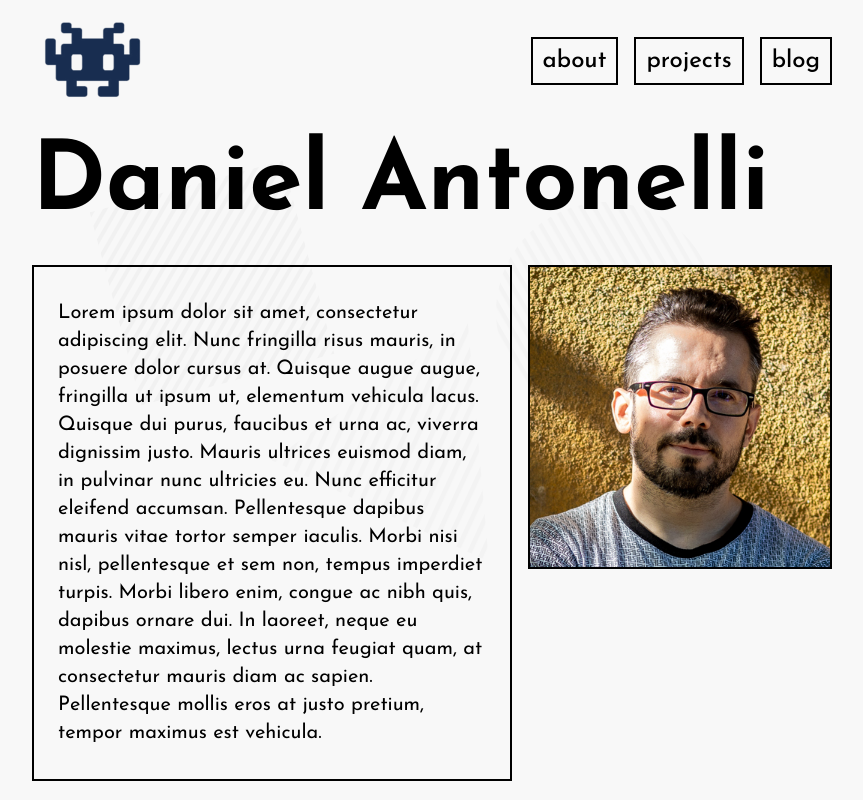
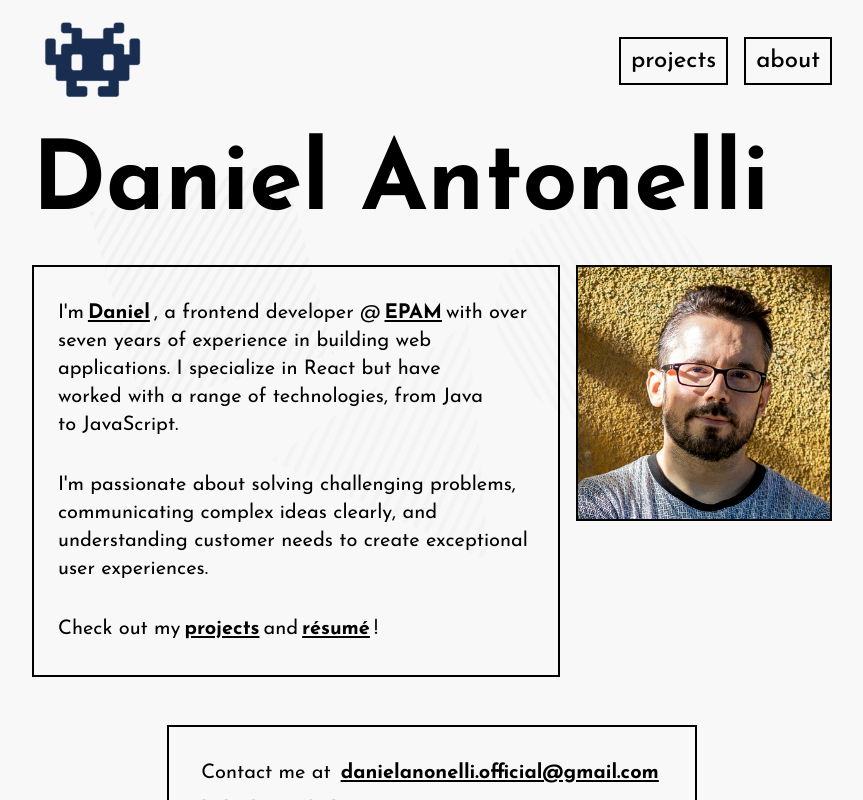
Before and after one commit to dan-antonelli/dantonelli-portfolio, a React (Vite) app: page / in a window 1280 px wide. Shown: the top 800 px of the page, without its empty margins (208-1071 px from the left). Built offline with nearby package versions, Linux system fonts and the light colour scheme.

Commit message:
spice up info section

```diff
--- a/src/App.css
+++ b/src/App.css
@@ -28,6 +28,7 @@ h1 {
 p {
   font-size: 1.25rem;
   line-height: 1.75rem;
+  font-weight: 400;
 }
 
 nav {
@@ -73,11 +74,11 @@ a:focus::after {
   bottom: -8px;
   border: 3px dashed #000;
   pointer-events: none;
-  border-radius: 2px;
 }
 
 .contact-anchor {
   text-decoration: underline;
+  text-underline-offset: 2px;
   border: none;
   font-size: 1.25rem;
   font-weight: 700;
@@ -95,11 +96,11 @@ a:focus::after {
   bottom: -3px;
   border: 3px dashed #000;
   pointer-events: none;
-  border-radius: 2px;
 }
 
 .social-contact-anchor {
   text-decoration: underline;
+  text-underline-offset: 2px;
   border: none;
   font-weight: 700;
   position: relative;
@@ -116,7 +117,27 @@ a:focus::after {
   bottom: -0.5px;
   border: 3px dashed #000;
   pointer-events: none;
-  border-radius: 2px;
+}
+
+.info-anchor {
+  text-decoration: underline;
+  text-underline-offset: 2px;
+  border: none;
+  font-size: 1.25rem;
+  font-weight: 700;
+  position: relative;
+  padding: 0px 4px 0px 4px;
+}
+
+.info-anchor:focus::after {
+  content: '';
+  position: absolute;
+  top: -3px;
+  left: -1px;
+  right: -1px;
+  bottom: -3px;
+  border: 2px dashed #000;
+  pointer-events: none;
 }
 
 .container {
@@ -157,6 +178,14 @@ a:focus::after {
   line-height: 1.75rem;
   padding: 32px 24px;
   grid-area: info;
+}
+
+.info p {
+  margin-bottom: 2rem;
+}
+
+.info p:last-child {
+  margin-bottom: 0;
 }
 
 .avatar {
--- a/src/App.tsx
+++ b/src/App.tsx
@@ -43,9 +43,8 @@ function App() {
           <img src="/home.png" alt="home" />
         </a>
         <div className="nav-link-container">
+          <a href="#">projects</a>
           <a href="#">about</a>
-          <a href="#">projects</a>
-          <a href="#">blog</a>
         </div>
       </nav>
       <main className="container">
@@ -55,15 +54,43 @@ function App() {
           </div>
           <div className="info">
             <p>
-              Lorem ipsum dolor sit amet, consectetur adipiscing elit. Nunc fringilla risus mauris,
-              in posuere dolor cursus at. Quisque augue augue, fringilla ut ipsum ut, elementum
-              vehicula lacus. Quisque dui purus, faucibus et urna ac, viverra dignissim justo.
-              Mauris ultrices euismod diam, in pulvinar nunc ultricies eu. Nunc efficitur eleifend
-              accumsan. Pellentesque dapibus mauris vitae tortor semper iaculis. Morbi nisi nisl,
-              pellentesque et sem non, tempus imperdiet turpis. Morbi libero enim, congue ac nibh
-              quis, dapibus ornare dui. In laoreet, neque eu molestie maximus, lectus urna feugiat
-              quam, at consectetur mauris diam ac sapien. Pellentesque mollis eros at justo pretium,
-              tempor maximus est vehicula.
+              I'm
+              <a
+                href="https://www.linkedin.com/in/dan-antonelli/"
+                target="_blank"
+                rel="noopener noreferrer"
+                title="linkedin"
+                className="info-anchor"
+              >
+                Daniel
+              </a>
+              , a frontend developer @
+              <a
+                href="https://www.epam.com/"
+                target="_blank"
+                rel="noopener noreferrer"
+                title="epam"
+                className="info-anchor"
+              >
+                EPAM
+              </a>
+              with over seven years of experience in building web applications. I specialize in
+              React but have worked with a range of technologies, from Java to JavaScript.
+            </p>
+            <p>
+              I'm passionate about solving challenging problems, communicating complex ideas
+              clearly, and understanding customer needs to create exceptional user experiences.
+            </p>
+            <p>
+              Check out my
+              <a href="#" title="projects" className="info-anchor">
+                projects
+              </a>
+              and
+              <a href="#" title="cv" className="info-anchor">
+                résumé
+              </a>
+              !
             </p>
           </div>
           <div className="avatar">
@@ -74,7 +101,7 @@ function App() {
           <div className="contact-box">
             <p>
               Contact me at
-              <a href="#" onClick={handleEmailClick} className="contact-anchor">
+              <a href="#" title="email" onClick={handleEmailClick} className="contact-anchor">
                 danielanonelli.official@gmail.com
               </a>
             </p>
@@ -83,6 +110,7 @@ function App() {
                 href="https://www.linkedin.com/in/dan-antonelli/"
                 target="_blank"
                 rel="noopener noreferrer"
+                title="linkedin"
                 className="social-contact-anchor"
               >
                 linkedin
@@ -91,6 +119,7 @@ function App() {
                 href="https://github.com/dan-antonelli"
                 target="_blank"
                 rel="noopener noreferrer"
+                title="github"
                 className="social-contact-anchor"
               >
                 github
```
